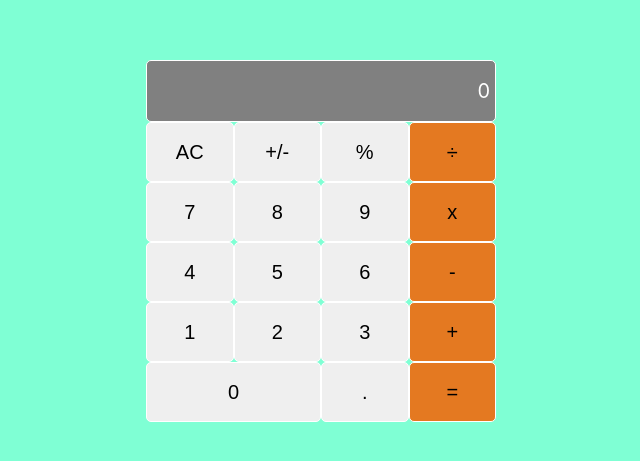
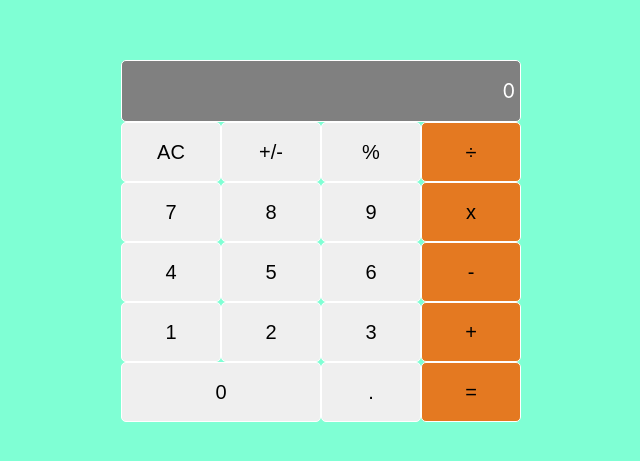
Before and after one commit to Fahim-Khan-P/math-magician-1, a React (Create React App) app: page /calculator in a window 1280 px wide. Shown: the part 159-620 px from the top of the page, without its empty margins (319-959 px from the left). Built offline with nearby package versions, Linux system fonts and the light colour scheme.

Commit message:
incresae calculator width

```diff
--- a/src/components/calculator.css
+++ b/src/components/calculator.css
@@ -22,7 +22,7 @@ body {
 .buttons {
   display: grid;
   grid-template-columns: 1fr 1fr 1fr 1fr;
-  width: 350px;
+  width: 400px;
   height: 300px;
   cursor: pointer;
   background-color: aquamarine;
```
